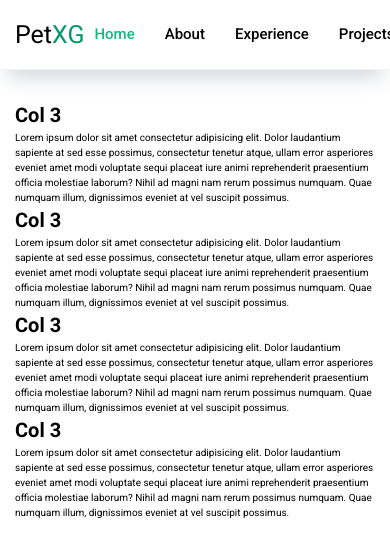
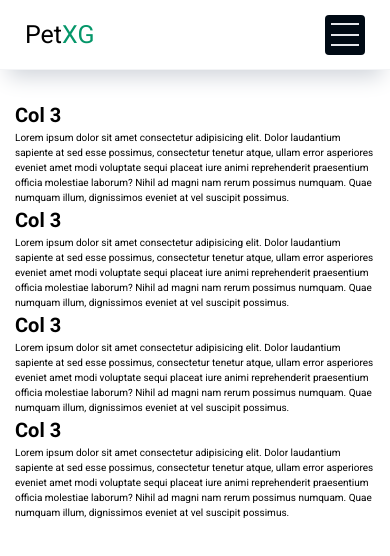
Before and after one commit to Densitty/web_folio, a website: page index.html in a window 390 px wide. Drawn offline with Linux system fonts and the light colour scheme.

Commit message:
making the header responsive

```diff
--- a/index.html
+++ b/index.html
@@ -38,6 +38,7 @@
         <div class="nav__wrapper__logo">
           <a href="#" class="nav__wrapper__logo__icon"> Pet<span>XG</span> </a>
         </div>
+
         <ul class="nav__wrapper__links">
           <li class="nav__wrapper__links__link">
             <a href="#" class="nav__wrapper__links__link__anchor">Home</a>
@@ -55,6 +56,12 @@
             <a href="#" class="nav__wrapper__links__link__anchor">contact</a>
           </li>
         </ul>
+
+        <div class="nav__wrapper__drawer">
+          <div class="nav__wrapper__drawer--1"></div>
+          <div class="nav__wrapper__drawer--2"></div>
+          <div class="nav__wrapper__drawer--3"></div>
+        </div>
       </div>
     </nav>
     <!-- navbar ends-->
@@ -108,5 +115,7 @@
         </div>
       </div>
     </div>
+
+    <script src="./script/app.js"></script>
   </body>
 </html>
--- /dev/null
+++ b/script/app.js
@@ -0,0 +1,15 @@
+const navWrapper = document.querySelector(".nav__wrapper");
+const navLinks = document.querySelector(".nav__wrapper__links");
+const navToggler = document.querySelector(".nav__wrapper__drawer");
+const nav = document.querySelector(".nav");
+
+navToggler.addEventListener("click", (e) => {
+  if (e.currentTarget.classList.contains("nav__wrapper__drawer")) {
+    const togglerElems = e.currentTarget.children;
+
+    [...togglerElems].forEach((el) => {
+      el.classList.toggle("nav__menu__show");
+    });
+    navLinks.classList.toggle("nav__links__show");
+  }
+});
--- a/styles/abstracts/_colors.scss
+++ b/styles/abstracts/_colors.scss
@@ -3,26 +3,38 @@ $black: #000;
 
 // Green colors
 
-$green-50: #ECFDF5;
-$green-100: #D1FAE5;
-$green-200: #A7F3D0;
-$green-300: #6EE7B7;
-$green-400: #34D399;
-$green-500: #10B981;
+$green-50: #ecfdf5;
+$green-100: #d1fae5;
+$green-200: #a7f3d0;
+$green-300: #6ee7b7;
+$green-400: #34d399;
+$green-500: #10b981;
 $green-600: #059669;
 $green-700: #047857;
-$green-800: #065F46;
-$green-900: #064E3B;
+$green-800: #065f46;
+$green-900: #064e3b;
 
 // Gray colors
 
-$gray-50: #F9FAFB;
-$gray-100: #F3F4F6;
-$gray-200: #E5E7EB;
-$gray-300: #D1D5DB;
-$gray-400: #9CA3AF;
-$gray-500: #6B7280;
-$gray-600: #4B5563;
+$gray-50: #f9fafb;
+$gray-100: #f3f4f6;
+$gray-200: #e5e7eb;
+$gray-300: #d1d5db;
+$gray-400: #9ca3af;
+$gray-500: #6b7280;
+$gray-600: #4b5563;
 $gray-700: #374151;
-$gray-800: #1F2937;
+$gray-800: #1f2937;
 $gray-900: #111827;
+
+// Blue variants
+$blue-1: #0a1e8b;
+$blue-2: #061e53;
+$blue-3: #000a21;
+$blue-4: #000a14;
+$blue-5: #000317;
+$blue-6: #070015;
+$blue-7: #06050e;
+$blue-8: #080012;
+$blue-9: #000a0d;
+$blue-10: #040a0c;
--- a/styles/abstracts/_mixins.scss
+++ b/styles/abstracts/_mixins.scss
@@ -1,4 +1,5 @@
 @use "sass:math";
+@use "./variables" as *;
 
 // flex display
 @mixin flexDisplay($mainDir, $crossDir) {
@@ -37,3 +38,24 @@
     }
   }
 }
+
+// responsive navbar
+@mixin responsive($screen) {
+  @if ($screen == "lg") {
+    @media (max-width: map-get($breakpoints, "lg")) {
+      @content;
+    }
+  } @else if ($screen == "md") {
+    @media (max-width: map-get($breakpoints, "md")) {
+      @content;
+    }
+  } @else if ($screen == "sm") {
+    @media (max-width: map-get($breakpoints, "sm")) {
+      @content;
+    }
+  } @else if ($screen == "xsm") {
+    @media (max-width: map-get($breakpoints, "xsm")) {
+      @content;
+    }
+  }
+}
--- a/styles/base/_globals.scss
+++ b/styles/base/_globals.scss
@@ -1,3 +1,5 @@
+@use "../abstracts/index" as *;
+
 * {
   margin: 0;
   padding: 0;
--- a/styles/components/_nav.scss
+++ b/styles/components/_nav.scss
@@ -29,29 +29,109 @@ $grid-cols: (auto, max-content);
     justify-content: space-between;
     align-items: center;
     // gap: 1rem;
+    @include responsive("sm") {
+      padding: 0 2.5rem;
+    }
 
     &__links {
       // display: flex;
       display: grid;
       grid-template-columns: repeat(5, auto);
-      column-gap: 1rem;
+      column-gap: 2rem;
+
+      @include responsive("sm") {
+        @include position(fixed, 8rem, 0, 0, 0);
+        width: 100%;
+        height: 100%;
+        background: $gray-200;
+        grid-template-rows: repeat(5, 3rem);
+        grid-template-columns: auto;
+        row-gap: 2.5rem;
+        transition: all 0.25s ease-in-out;
+        transform: translateX(100%) scale(0);
+        transform-origin: right center;
+        border-radius: 50%;
+
+        &.nav__links__show {
+          transform: translateX(0%) scale(1);
+          border-radius: 0;
+        }
+      }
 
       &__link {
-        text-transform: capitalize;
-        font-size: 1.5rem;
-        font-weight: 500;
-        padding: 0 1rem;
+        &__anchor {
+          text-transform: capitalize;
+          font-size: 1.5rem;
+          font-weight: 500;
+          display: inline-block;
+          color: $black;
 
-        &__anchor {
-          color: $black;
+          @include responsive("sm") {
+            padding: 0 2.5rem;
+            font-size: 2rem;
+            @include flexDisplay(center, start);
+            flex-direction: column;
+            padding-top: 1rem;
+            padding-bottom: 1rem;
+            transition: all 0.5s ease-in;
+
+            &:hover {
+              background: $gray-50;
+              color: $blue-3;
+              padding-left: 3.5rem;
+            }
+          }
         }
 
         &:first-of-type &__anchor {
           color: $green-500;
+
+          @include responsive("sm") {
+            color: $blue-2;
+          }
         }
 
         &:last-of-type {
           padding-right: 0;
+        }
+      }
+    }
+
+    &__drawer {
+      height: 4rem;
+      width: 4rem;
+      // border: 0.2rem solid $blue-9;
+      display: none;
+      border-radius: 0.4rem;
+      cursor: pointer;
+
+      @include responsive(sm) {
+        @include flexDisplay(space-evenly, center);
+        flex-direction: column;
+        background: $blue-4;
+
+        &--1,
+        &--2,
+        &--3 {
+          width: 70%;
+          height: 0.2rem;
+          background: $gray-200;
+          visibility: visible;
+          opacity: 1;
+          transition: all 0.25s ease-in-out;
+        }
+
+        &--1.nav__menu__show {
+          transform: rotate(45deg) translateY(7px) translateX(8px);
+        }
+
+        &--2.nav__menu__show {
+          opacity: 0;
+          visibility: hidden;
+        }
+
+        &--3.nav__menu__show {
+          transform: rotate(-45deg) translateY(-7px) translateX(7px);
         }
       }
     }
--- a/styles/layout/_grid.scss
+++ b/styles/layout/_grid.scss
@@ -1,4 +1,3 @@
-@use "sass:math";
 @use "../abstracts/" as *;
 
 .container {
@@ -15,7 +14,7 @@
 }
 
 @each $key, $value in $breakpoints {
-  @if ($key == xtra-lg) {
+  @if ($key == "xtra-lg") {
     @media (min-width: $value) {
       @include columns($key);
     }
```
Also changed, not shown: styles/app.css.
